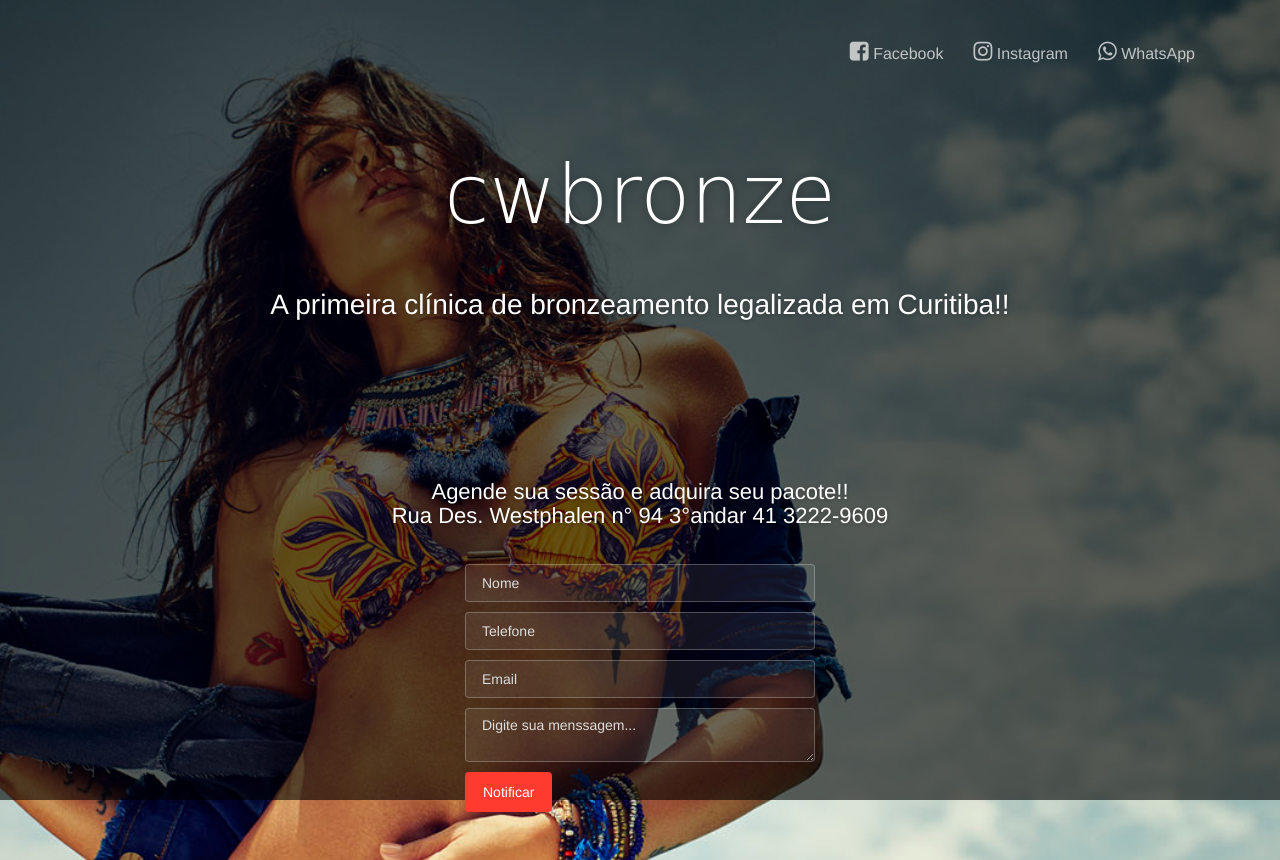
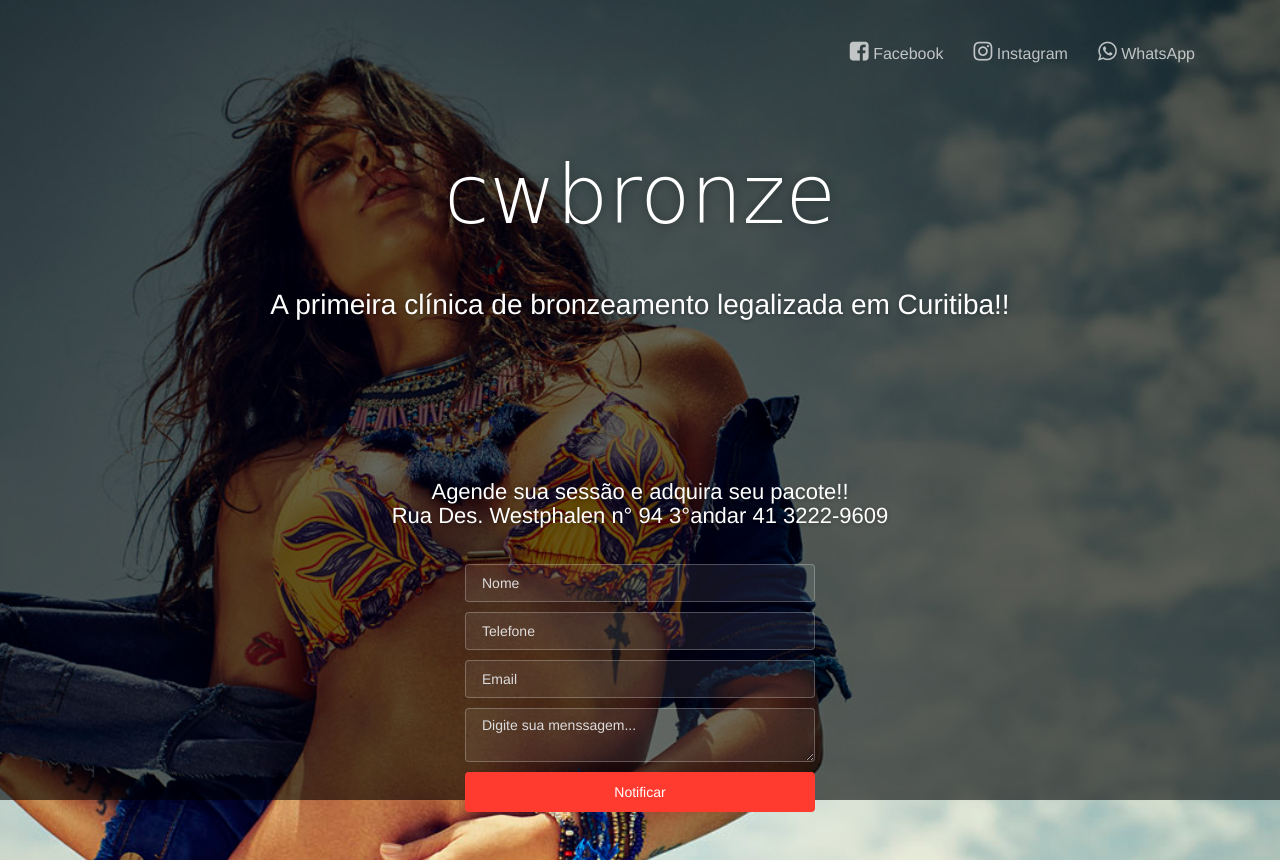
Before and after one commit to caiogasparino/cwbronze, a plain HTML site: page index.html in a window 1280 px wide. Shown: the top 860 px of the page. Drawn offline with Linux system fonts and the light colour scheme; grey boxes are pictures that could not be loaded; a web font is replaced by a local one.

Commit message:
fix .main .subscribe .form-inline .btn

```diff
--- a/css/coming-sssoon.css
+++ b/css/coming-sssoon.css
@@ -1174,7 +1174,7 @@ fieldset[disabled] .btn-warning.active {
 
 @media (min-width:768px) {
     .main .subscribe .form-inline .btn {
-        width: auto;
+        width: -webkit-fill-available;
     }
 }
 
```
